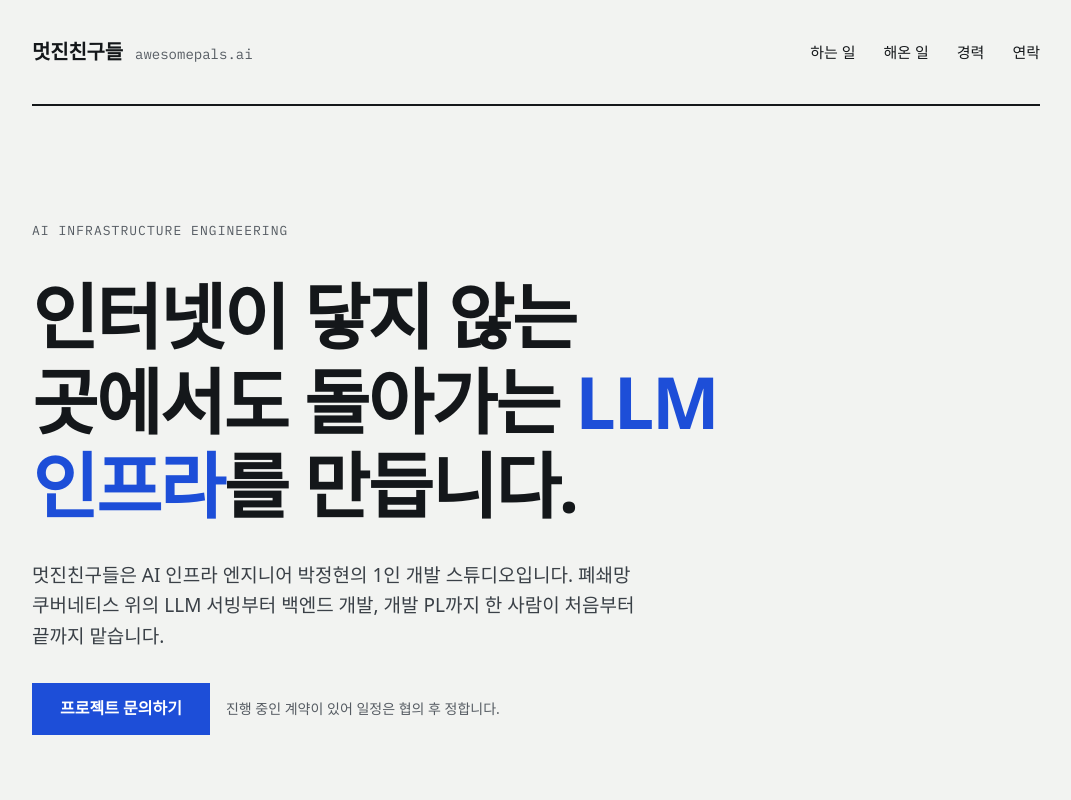
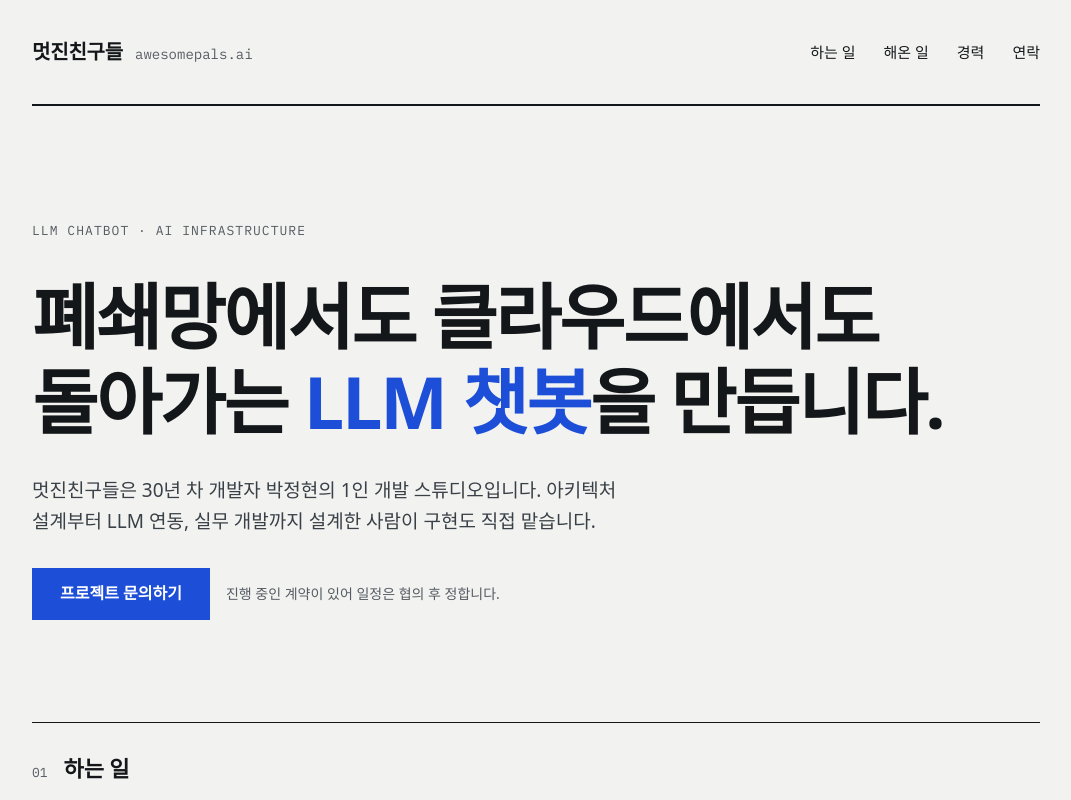
Before and after one commit to komasin4/awesomepals-site, a plain HTML site: page index.html in a window 1280 px wide. Shown: the top 800 px of the page, without its empty margins (104-1175 px from the left). Drawn offline with Linux system fonts and the light colour scheme; a web font is replaced by a local one.

Commit message:
Refocus hero and contact copy on LLM chatbots
The headline, lead, contact prompt and meta description now describe
chatbot work across on-prem and cloud instead of infrastructure and
backend only.

Co-Authored-By: Claude Fable 5.2 <noreply@anthropic.com>
Claude-Session: https://claude.ai/code/session_01MGS5Rshw5qjG214vSpuwxV

```diff
--- a/index.html
+++ b/index.html
@@ -4,7 +4,7 @@
 <meta charset="utf-8">
 <meta name="viewport" content="width=device-width, initial-scale=1">
 <title>멋진친구들 awesomepals | LLM 챗봇 구축과 AI 인프라</title>
-<meta name="description" content="멋진친구들은 AI 인프라 엔지니어 박정현의 1인 개발 스튜디오입니다. 온프레미스와 클라우드 환경의 LLM 챗봇 구축, 폐쇄망 쿠버네티스 운영, 백엔드 개발을 맡습니다.">
+<meta name="description" content="멋진친구들은 30년 차 개발자 박정현의 1인 개발 스튜디오입니다. 온프레미스와 클라우드 환경의 LLM 챗봇 구축, 폐쇄망 쿠버네티스 운영, 아키텍처 설계와 개발 리드를 맡습니다.">
 <meta property="og:title" content="멋진친구들 awesomepals">
 <meta property="og:description" content="LLM 챗봇 구축과 AI 인프라를 맡는 1인 개발 스튜디오">
 <meta property="og:type" content="website">
@@ -85,9 +85,9 @@ footer{border-top:2px solid var(--ink);padding:24px 0 40px;display:flex;flex-wra
 
 <main>
 <section class="hero">
-<div class="mono">AI INFRASTRUCTURE ENGINEERING</div>
-<h1>인터넷이 닿지 않는 곳에서도 돌아가는 <em>LLM 인프라</em>를 만듭니다.</h1>
-<p class="lead">멋진친구들은 AI 인프라 엔지니어 박정현의 1인 개발 스튜디오입니다. 폐쇄망 쿠버네티스 위의 LLM 서빙부터 백엔드 개발, 개발 PL까지 한 사람이 처음부터 끝까지 맡습니다.</p>
+<div class="mono">LLM CHATBOT · AI INFRASTRUCTURE</div>
+<h1>폐쇄망에서도 클라우드에서도 돌아가는 <em>LLM 챗봇</em>을 만듭니다.</h1>
+<p class="lead">멋진친구들은 30년 차 개발자 박정현의 1인 개발 스튜디오입니다. 아키텍처 설계부터 LLM 연동, 실무 개발까지 설계한 사람이 구현도 직접 맡습니다.</p>
 <div class="cta-row">
 <a class="cta" href="#contact">프로젝트 문의하기</a>
 <span class="note">진행 중인 계약이 있어 일정은 협의 후 정합니다.</span>
@@ -202,7 +202,7 @@ footer{border-top:2px solid var(--ink);padding:24px 0 40px;display:flex;flex-wra
 <div class="sec-head"><span class="mono">04</span><h2>연락</h2></div>
 <div class="contact">
 <div>
-<p class="ask">폐쇄망에 LLM을 올려야 하거나, 인프라와 백엔드를 함께 볼 사람이 필요하면 메일 주세요.</p>
+<p class="ask">사내 환경에 LLM 챗봇을 올려야 하거나, 설계부터 구현까지 맡을 사람이 필요하면 메일 주세요.</p>
 <a class="mail" href="mailto:contact@awesomepals.ai">contact@awesomepals.ai</a>
 <p class="note">보통 영업일 기준 이틀 안에 답장드립니다.</p>
 </div>
```
